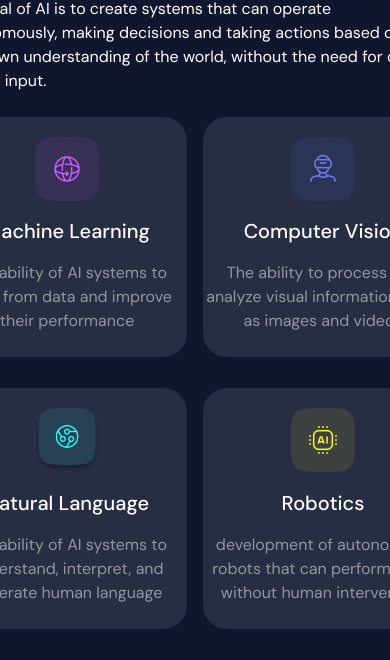
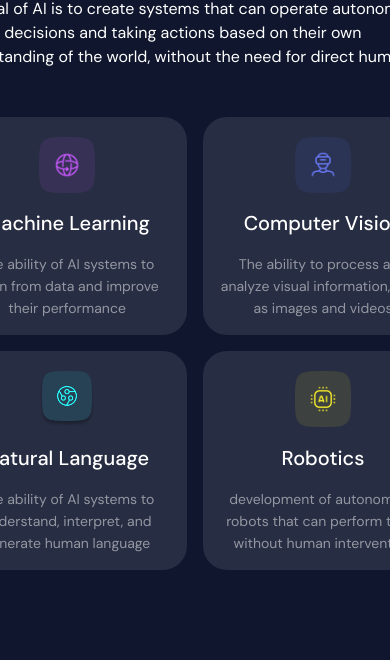
Before and after one commit to emdes515/4ai, a website built with Vite: page index.html in a window 390 px wide. Shown: the part 378-1038 px from the top of the page. After the commit the page ends 964 px from the top, so only its background shows below. Built offline with nearby package versions, Linux system fonts and the light colour scheme.

Commit message:
tablet design complete

```diff
--- a/package.json
+++ b/package.json
@@ -10,6 +10,6 @@
   },
   "devDependencies": {
     "sass": "^1.58.0",
-    "vite": "^4.3.4"
+    "vite": "^4.3.8"
   }
 }
--- a/src/pages/home-page/styles/_home-page-var.scss
+++ b/src/pages/home-page/styles/_home-page-var.scss
@@ -45,7 +45,7 @@ $TAB_home-page-margin-top: 247px;
 
 $description-width: 467px;
 $description-height: 232px;
-$TAB_description-width: 490px;
+$TAB_description-width: 496px;
 
 $description-header-height: 112px;
 $description-header-margin-bottom: 24px;
@@ -57,18 +57,24 @@ $TAB_description-text-margin-bottom: 24px;
 $TAB_tiles-margin-top: 24px;
 
 $tile-width: 268px;
-$tile-height: 0;
 $tile-br: 24px;
 $tile-margin-bottom: 31px;
 $TAB_tile-width: 240px;
+$TAB_tile-margin-bottom: 16px;
 
 $tile-img-width: 64px;
 $tile-img-height: 64px;
 $tile-img-margin-top: 20px;
+$TAB_img-width: 56px;
+$TAB_img-height: 56px;
 
-$tile-title-width: 100%;
+$tile-title-width: 240px;
 $tile-title-height: 24px;
 $tile-title-margin: 16px 0;
+$TAB_title-width: 233px;
+$TAB_title-height: 24px;
 
 $tile-description-width: 236px;
 $tile-description-margin-bottom: 24px;
+$TAB_tile-description-width: 209px;
+$TAB_tile-description-margin-bottom: 16px;
--- a/src/pages/home-page/styles/home-page.scss
+++ b/src/pages/home-page/styles/home-page.scss
@@ -85,9 +85,47 @@ body {
              & .header {
                 margin-bottom: $TAB_description-header-margin-bottom;
              }
+        }
 
-             & .text {
+        & &__tiles {
+            width: calc($TAB_tile-width * 2 + 16px);
+            margin-top: $TAB_tiles-margin-top;
 
+            & .tile {
+                width: $TAB_tile-width;
+                margin-bottom: $TAB_tile-margin-bottom;
+
+                & .image {
+                    & img {
+                        width: $TAB_img-width;
+                        height: $TAB_img-height;
+                    }
+                }
+
+                & .title {
+                    width: $TAB_title-width;
+                    height: $TAB_title-height;
+                }
+
+                .description {
+                    width: $TAB_tile-description-width;
+                    margin-bottom: $TAB_tile-description-margin-bottom;
+                    @include body2;
+                }
+            }
+        }
+    }
+
+    @media  screen and (max-width: 582px) {
+        flex-direction: column;
+        align-items: center;
+        margin-top: $TAB_home-page-margin-top;
+
+        & &__description {
+            width: $TAB_description-width;
+
+             & .header {
+                margin-bottom: $TAB_description-header-margin-bottom;
              }
         }
 
@@ -97,6 +135,25 @@ body {
 
             & .tile {
                 width: $TAB_tile-width;
+                margin-bottom: $TAB_tile-margin-bottom;
+
+                & .image {
+                    & img {
+                        width: $TAB_img-width;
+                        height: $TAB_img-height;
+                    }
+                }
+
+                & .title {
+                    width: $TAB_title-width;
+                    height: $TAB_title-height;
+                }
+
+                .description {
+                    width: $TAB_tile-description-width;
+                    margin-bottom: $TAB_tile-description-margin-bottom;
+                    @include body2;
+                }
             }
         }
     }
```
Also changed, not shown: 1 other file.
